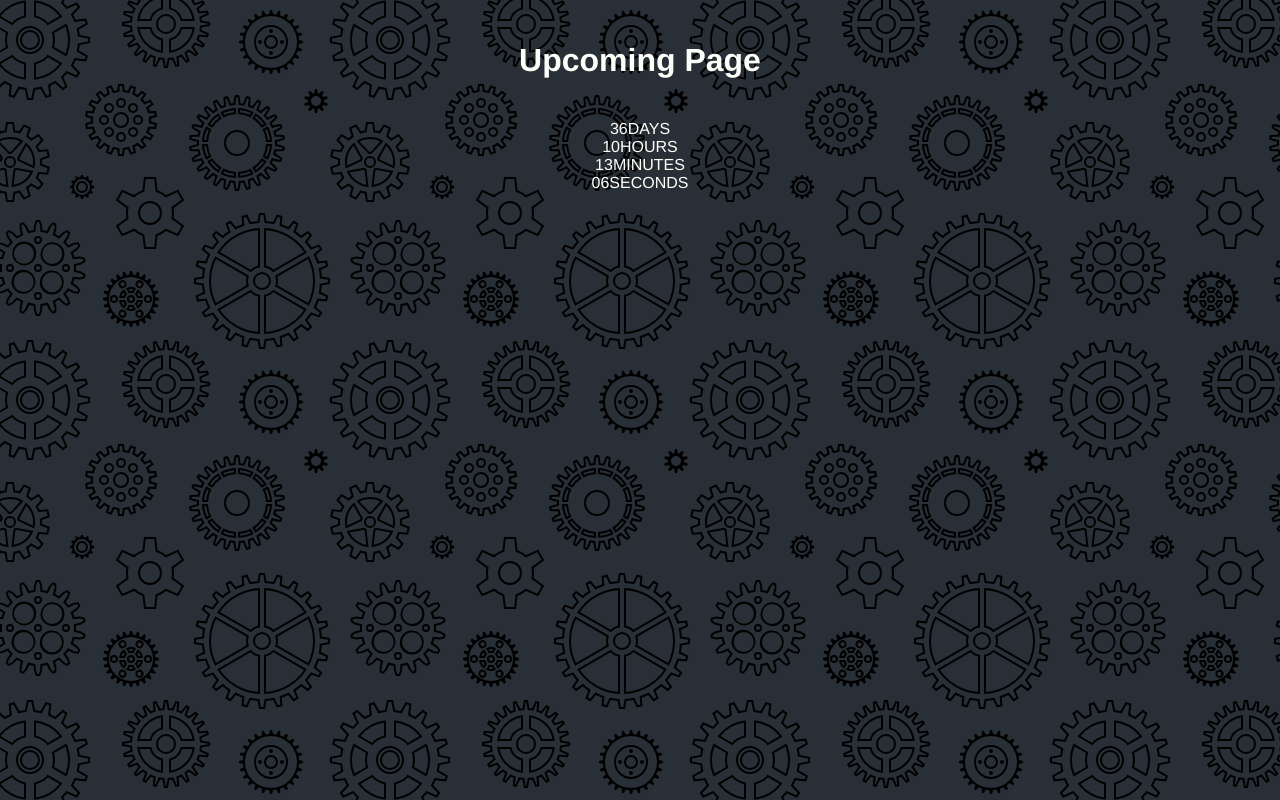
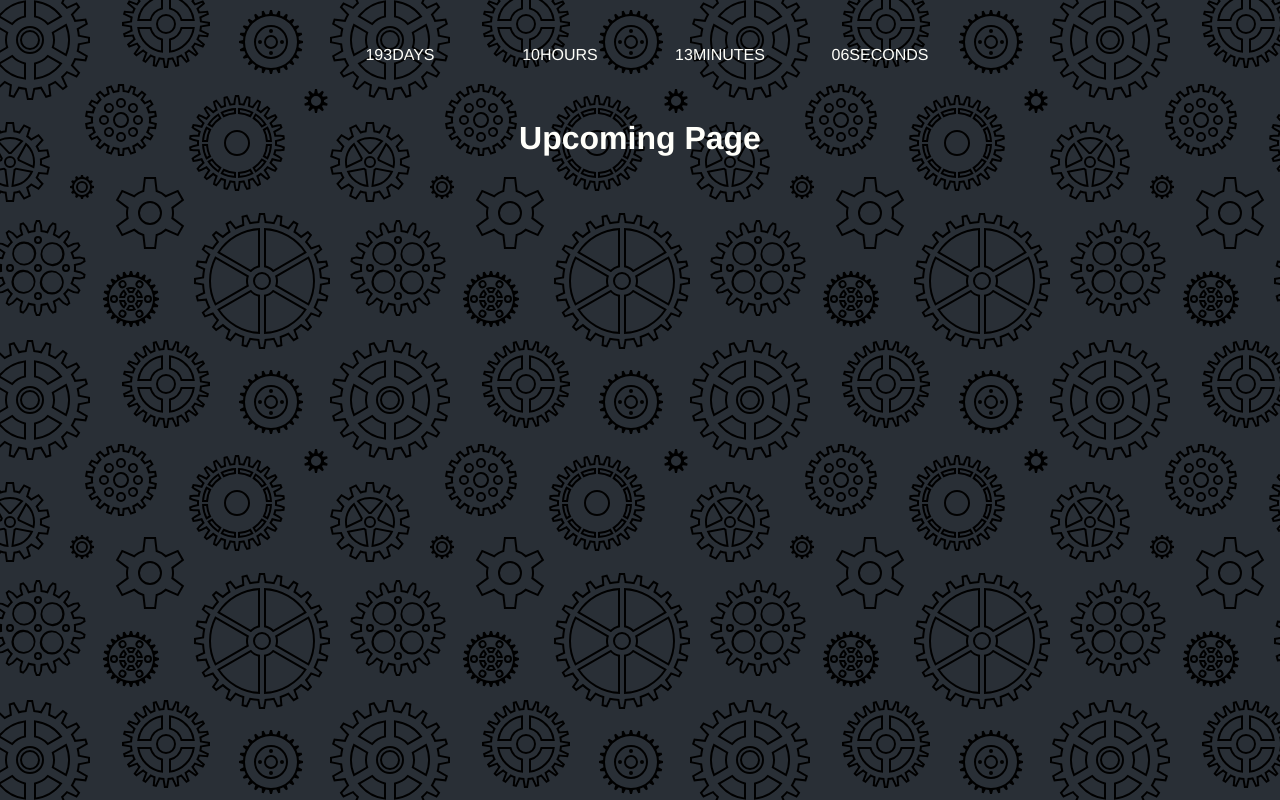
Before and after one commit to sumaerjolly/coming-soon, a React (Create React App) app: page / in a window 1280 px wide. Built offline with nearby package versions, Linux system fonts and the light colour scheme; the HTML template or start-up script is replaced by a standard one.

Commit message:
add basic styling for countdown

```diff
--- a/src/App.js
+++ b/src/App.js
@@ -5,7 +5,7 @@ import Countdown from './components/Countdown';
 function App() {
   const initState = {
     countdown: {
-      futureDate: '2020-06-01 00:00:00'
+      futureDate: '2020-11-05 00:00:00'
     }
   };
   const [state, setState] = useState(initState);
--- a/src/components/Countdown.js
+++ b/src/components/Countdown.js
@@ -1,5 +1,6 @@
 import React, { useState, useEffect } from 'react';
 import moment, { duration } from 'moment';
+import '../styles/countdown.css';
 
 function Countdown(props) {
   const initState = {
--- /dev/null
+++ b/src/styles/countdown.css
@@ -0,0 +1,11 @@
+.countdown {
+  grid-area: countdown;
+  display: grid;
+  grid-template-columns: repeat(4, minmax(50px, 150px));
+  grid-gap: 10px;
+  padding-bottom: 10px;
+  justify-content: center;
+}
+
+.countdown-segment {
+}
```
